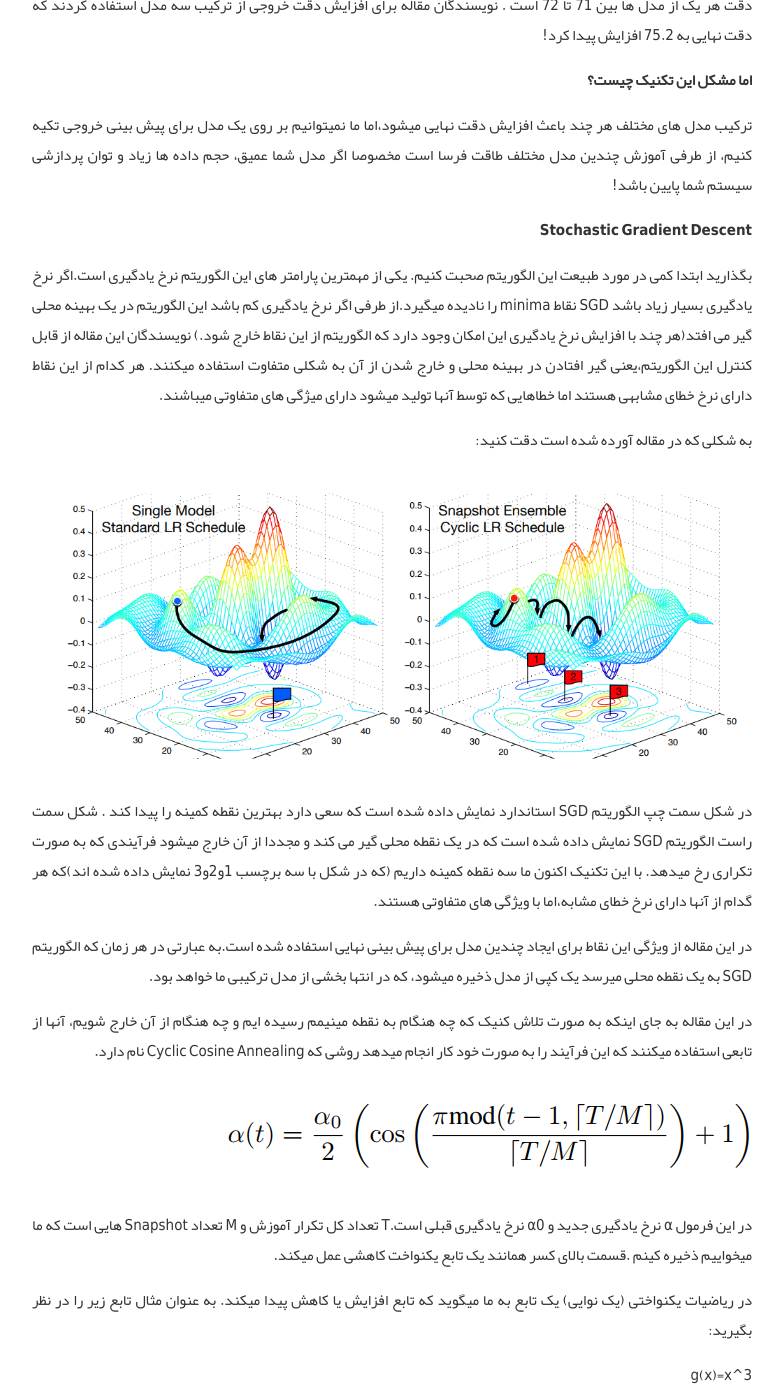
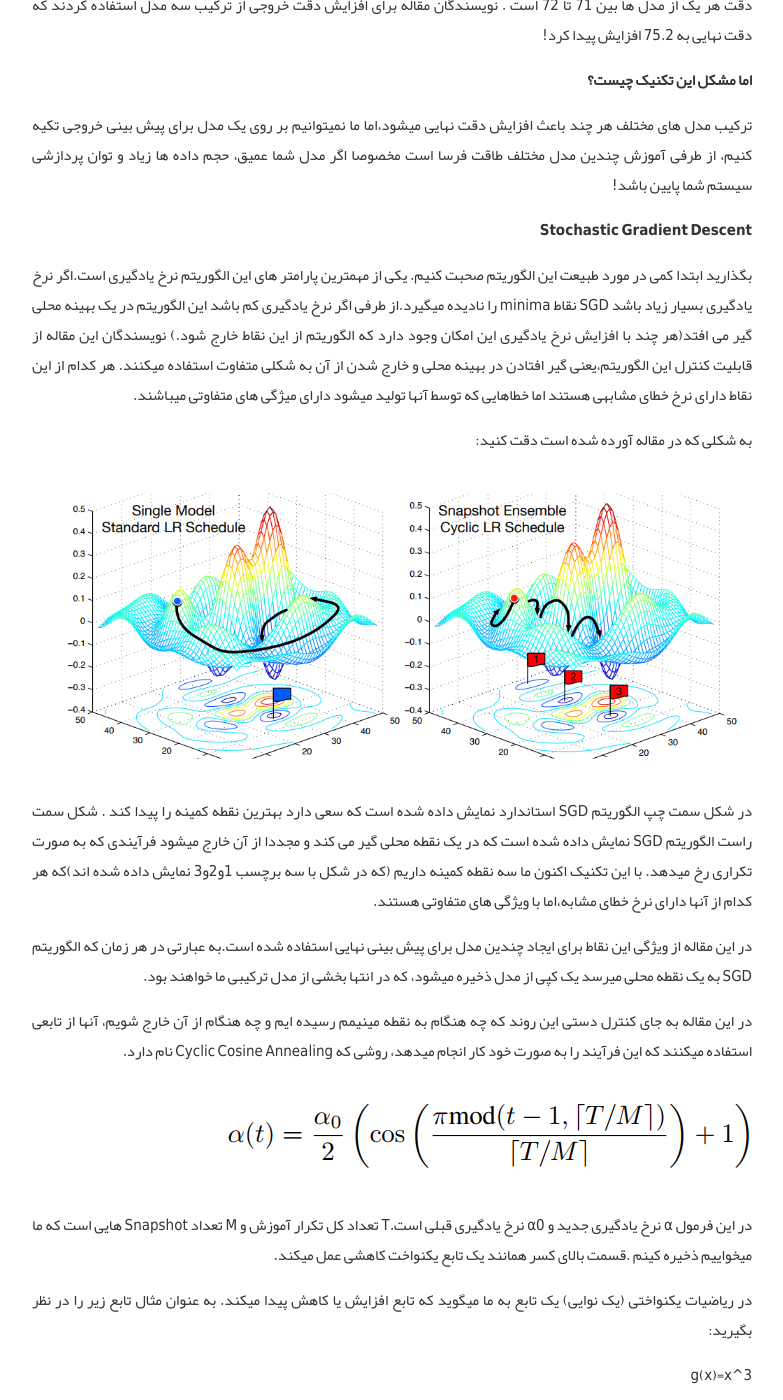
Before and after one commit to AlisterTA/alisterta.github.io, a Jekyll site: the page built from _posts/2017-07-02-افزایش سرعت آموزش شبکه های عصبی عمیق.md, in a window 1280 px wide and 1400 px high, scrolled down 1334 px. Shown: the whole window, without its empty margins (248-1031 px from the left). Built offline with Jekyll 4.4.1, drawn with Linux system fonts in a browser that asks for light colours; comment, search, counter and statistics services are not loaded; some of the changed text lies outside the part shown.

Commit message:
Update 2017-07-02-افزایش سرعت آموزش شبکه های عصبی عمیق.md

```diff
--- a/_posts/2017-07-02-افزایش سرعت آموزش شبکه های عصبی عمیق.md
+++ b/_posts/2017-07-02-افزایش سرعت آموزش شبکه های عصبی عمیق.md
@@ -31,17 +31,17 @@ title: افزایش سرعت آموزش شبکه های عصبی عمیق
 **Stochastic Gradient Descent**
 
 بگذارید ابتدا کمی در مورد طبیعت این الگوریتم صحبت کنیم. یکی از مهمترین پارامتر های این الگوریتم نرخ یادگیری است.اگر نرخ یادگیری بسیار زیاد باشد SGD نقاط minima را نادیده میگیرد.از طرفی اگر نرخ یادگیری کم باشد این الگوریتم در یک بهینه محلی گیر می افتد(هر چند با افزایش نرخ یادگیری این امکان وجود دارد که الگوریتم از این نقاط خارج شود.)
-نویسندگان این مقاله از قابل کنترل این الگوریتم،یعنی گیر افتادن در بهینه محلی و خارج شدن از آن به شکلی متفاوت استفاده میکنند. هر کدام از این نقاط دارای نرخ خطای مشابهی هستند اما خطاهایی که توسط آنها تولید میشود دارای میژگی های متفاوتی میباشند.
+نویسندگان این مقاله از قابلیت کنترل این الگوریتم،یعنی گیر افتادن در بهینه محلی و خارج شدن از آن به شکلی متفاوت استفاده میکنند. هر کدام از این نقاط دارای نرخ خطای مشابهی هستند اما خطاهایی که توسط آنها تولید میشود دارای میژگی های متفاوتی میباشند.
 
 به شکلی که در مقاله آورده شده است دقت کنید:
 
 ![_config.yml]({{ site.baseurl }}/images/8/3.png)
 
-در شکل سمت چپ الگوریتم SGD  استاندارد نمایش داده شده است که سعی دارد بهترین نقطه کمینه را پیدا کند . شکل سمت راست الگوریتم SGD  نمایش داده شده است که در یک نقطه محلی گیر می کند و مجددا از آن خارج میشود فرآیندی که به صورت تکراری رخ میدهد. با این تکنیک اکنون ما سه نقطه کمینه داریم (که در شکل با سه برچسب 1و2و3 نمایش داده شده اند)که هر گدام از آنها دارای نرخ خطای مشابه،اما با ویژگی های متفاوتی هستند.
+در شکل سمت چپ الگوریتم SGD  استاندارد نمایش داده شده است که سعی دارد بهترین نقطه کمینه را پیدا کند . شکل سمت راست الگوریتم SGD  نمایش داده شده است که در یک نقطه محلی گیر می کند و مجددا از آن خارج میشود فرآیندی که به صورت تکراری رخ میدهد. با این تکنیک اکنون ما سه نقطه کمینه داریم (که در شکل با سه برچسب 1و2و3 نمایش داده شده اند)که هر کدام از آنها دارای نرخ خطای مشابه،اما با ویژگی های متفاوتی هستند.
 
-در این مقاله از ویژگی این نقاط برای ایجاد چندین مدل برای پیش بینی نهایی استفاده شده است.به عبارتی در هر زمان که الگوریتم SGD به یک نقطه محلی میرسد یک کپی از مدل ذخیره میشود، که در انتها بخشی از مدل ترکیبی ما خواهد بود.
+در این مقاله از ویژگی این نقاط برای ایجاد چندین مدل برای پیش بینی نهایی استفاده شده است.به عبارتی در هر زمان که الگوریتم SGD به یک نقطه محلی میرسد یک کپی از مدل ذخیره میشود، که در انتها بخشی از مدل ترکیبی ما خواهند بود.
 
-در این مقاله به جای اینکه به صورت تلاش کنیک که چه هنگام به نقطه مینیمم رسیده ایم و چه هنگام از آن خارج شویم، آنها از تابعی استفاده میکنند که این فرآیند را به صورت خود کار انجام میدهد روشی که Cyclic Cosine Annealing نام دارد.
+در این مقاله به جای کنترل دستی این روند که چه هنگام به نقطه مینیمم رسیده ایم و چه هنگام از آن خارج شویم، آنها از تابعی استفاده میکنند که این فرآیند را به صورت خود کار انجام میدهد، روشی که Cyclic Cosine Annealing نام دارد.
 
 
 ![_config.yml]({{ site.baseurl }}/images/8/4.png)
```
Also changed, not shown: other parts of _posts/2017-07-02-افزایش سرعت آموزش شبکه های عصبی عمیق.md (+2 -2 lines).
